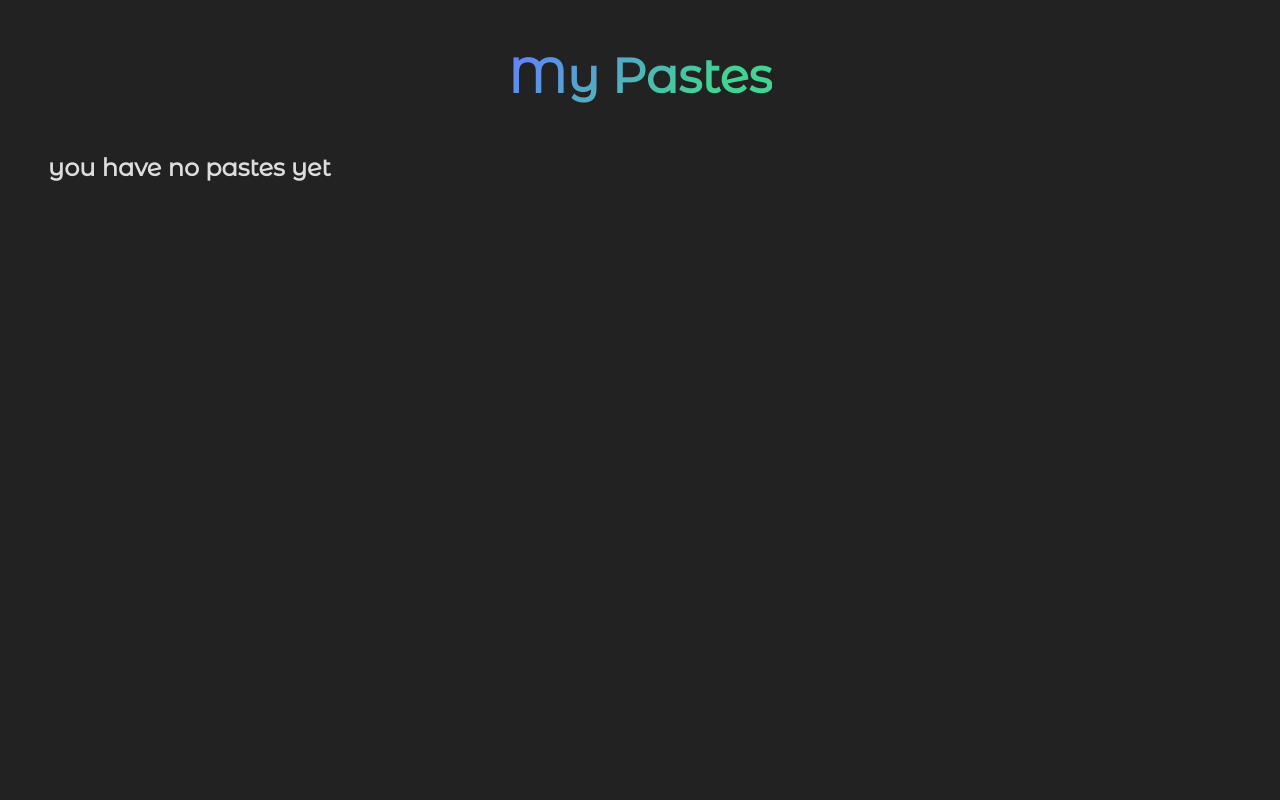
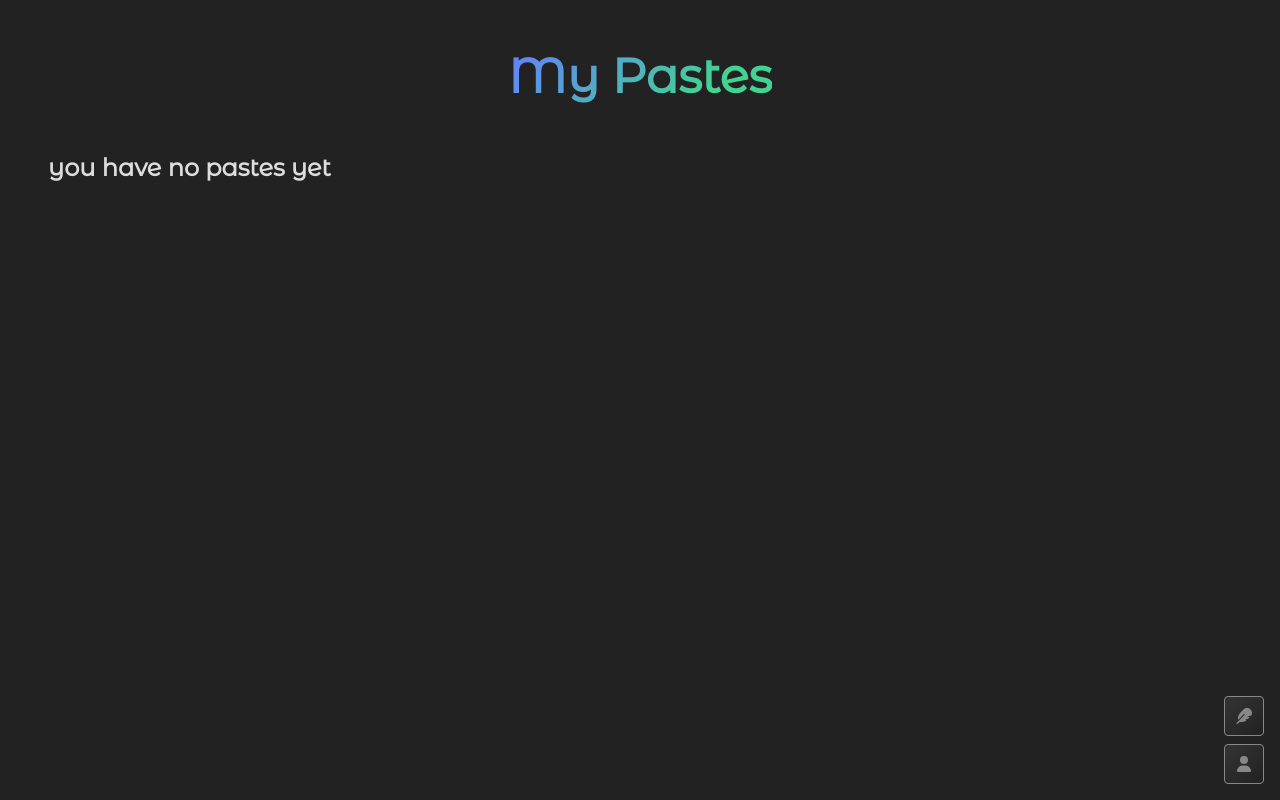
Before and after one commit to gareth618/pastemd, a Nuxt app: page /mine in a window 1280 px wide. Built offline with nearby package versions, Linux system fonts and the light colour scheme.

Commit message:
simple navigation

```diff
--- /dev/null
+++ b/components/NavBar.vue
@@ -0,0 +1,28 @@
+<template>
+  <nav class="flex-col">
+    <NuxtLink class="gradient-button" title="new paste" to="/"><FontAwesomeIcon :icon="['fas', 'feather']" /></NuxtLink>
+    <NuxtLink class="gradient-button" title="my pastes" to="/mine"><FontAwesomeIcon :icon="['fas', 'user']" /></NuxtLink>
+  </nav>
+</template>
+
+<style scoped>
+nav {
+  position: fixed;
+  bottom: 1rem;
+  right: 1rem;
+  z-index: 1;
+  gap: .5rem;
+}
+
+a {
+  display: flex;
+  justify-content: center;
+  align-items: center;
+  width: 2.5rem;
+  height: 2.5rem;
+  color: var(--bordground);
+  background-color: var(--middground);
+  border: 1px solid var(--bordground);
+  border-radius: .25rem;
+}
+</style>
--- a/components/OverlayMessage.vue
+++ b/components/OverlayMessage.vue
@@ -45,7 +45,7 @@ export default {
 
 <style scoped>
 .overlay {
-  z-index: 1;
+  z-index: 2;
   padding: 2rem;
   backdrop-filter: brightness(30%);
 }
--- a/pages/index.vue
+++ b/pages/index.vue
@@ -105,6 +105,7 @@ export default {
   <Transition>
     <OverlayMessage v-if="published" :pasteId="pasteId" />
   </Transition>
+  <NavBar />
 </template>
 
 <style scoped>
--- a/pages/mine.vue
+++ b/pages/mine.vue
@@ -50,6 +50,7 @@ export default {
   <TransitionGroup v-else tag="main">
     <NuxtLink v-for="paste of pastes" :to="paste.url" :key="paste.url">{{ paste.title }}</NuxtLink>
   </TransitionGroup>
+  <NavBar />
 </template>
 
 <style scoped>
--- a/pages/pastes/[id].vue
+++ b/pages/pastes/[id].vue
@@ -111,6 +111,7 @@ export default {
       <PasteButton v-if="userId === authorId" icon="trash" title="delete" @click="remove" />
     </div>
   </main>
+  <NavBar />
 </template>
 
 <style scoped>
@@ -197,11 +198,11 @@ article:deep(img.emoji) {
     color: black;
   }
 
-  .markdown img:not(.emoji) {
-    height: 100px;
+  .buttons {
+    display: none !important;
   }
 
-  .buttons {
+  nav {
     display: none !important;
   }
 }
--- a/plugins/fontawesome.js
+++ b/plugins/fontawesome.js
@@ -1,12 +1,14 @@
 import { FontAwesomeIcon } from '@fortawesome/vue-fontawesome';
 import { library, config } from '@fortawesome/fontawesome-svg-core';
 import {
+  faUser, faFeather,
   faHeart, faPencil, faTrash,
   faOtter, faEye, faPaperPlane, faClipboard as faClipboardSolid
 } from '@fortawesome/free-solid-svg-icons';
 import { faClipboard as faClipboardRegular } from '@fortawesome/free-regular-svg-icons';
 
 config.autoAddCss = false;
+library.add(faUser, faFeather);
 library.add(faHeart, faPencil, faTrash);
 library.add(faOtter, faEye, faPaperPlane, faClipboardSolid, faClipboardRegular);
 
```
